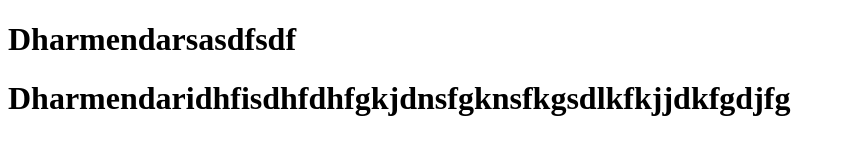
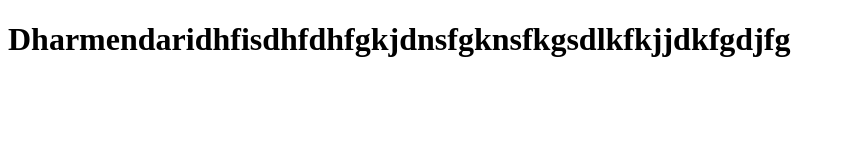
Before and after one commit to dharmendarcoder/Traning-, a plain HTML site: page index.html in a window 1280 px wide. Shown: the whole page, without its empty margins (0-846 px from the left). Drawn offline with Linux system fonts and the light colour scheme.

Commit message:
Revert "Fix/code fix"

```diff
--- a/index.html
+++ b/index.html
@@ -2,12 +2,10 @@
 <html lang="en">
 <head>
     <meta charset="UTF-8">
-    <meta name="viewport" content="width=sd, initial-scale=1.0">
+    <meta name="viewport" content="width=device-width, initial-scale=1.0">
     <title>Document</title>
 </head>
 <body>
-
-    <h1>Dharmendarsasdfsdf</h1>
     <h1>Dharmendaridhfisdhfdhfgkjdnsfgknsfkgsdlkfkjjdkfgdjfg</h1>
 </body>
 </html>
```
